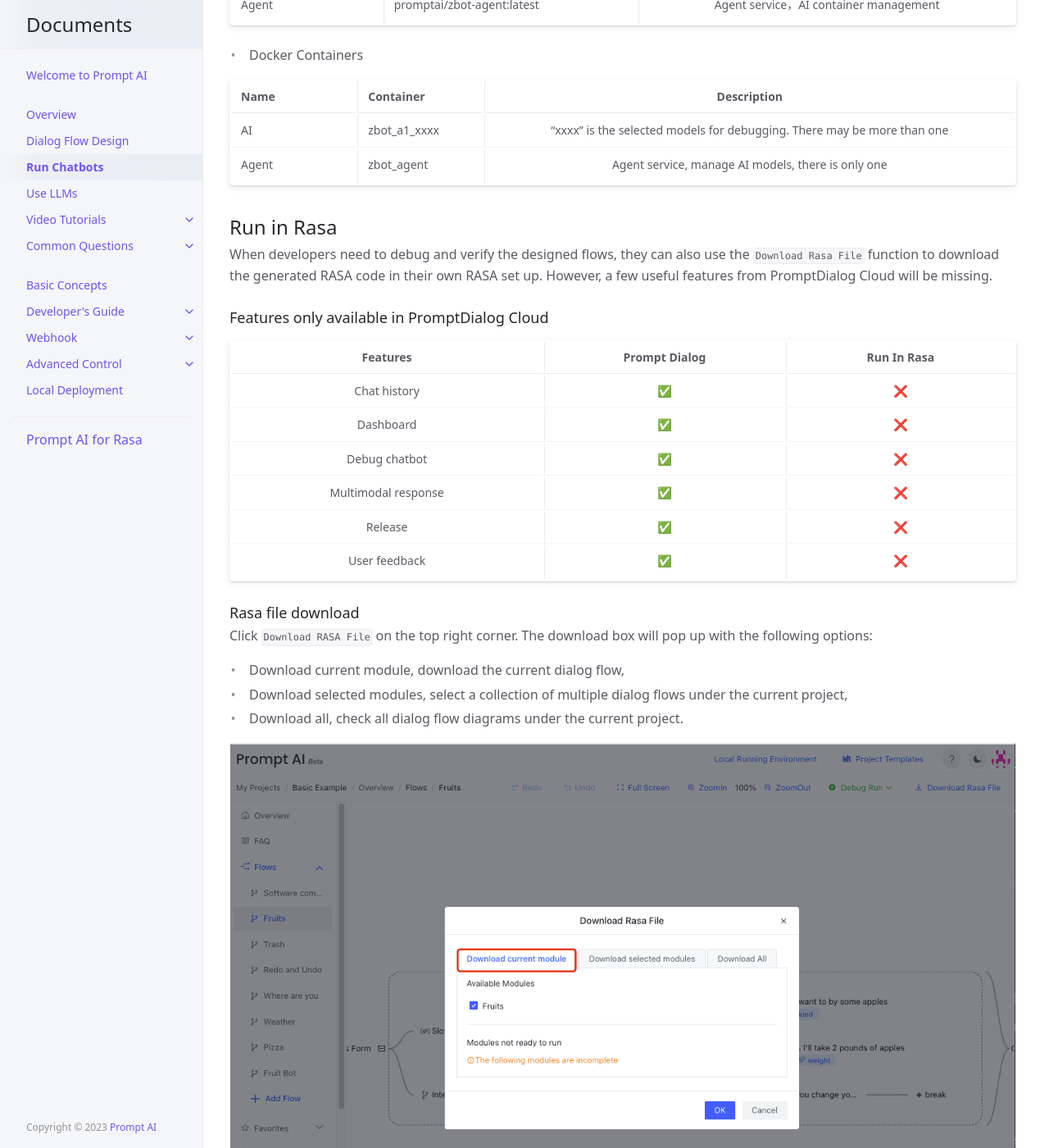
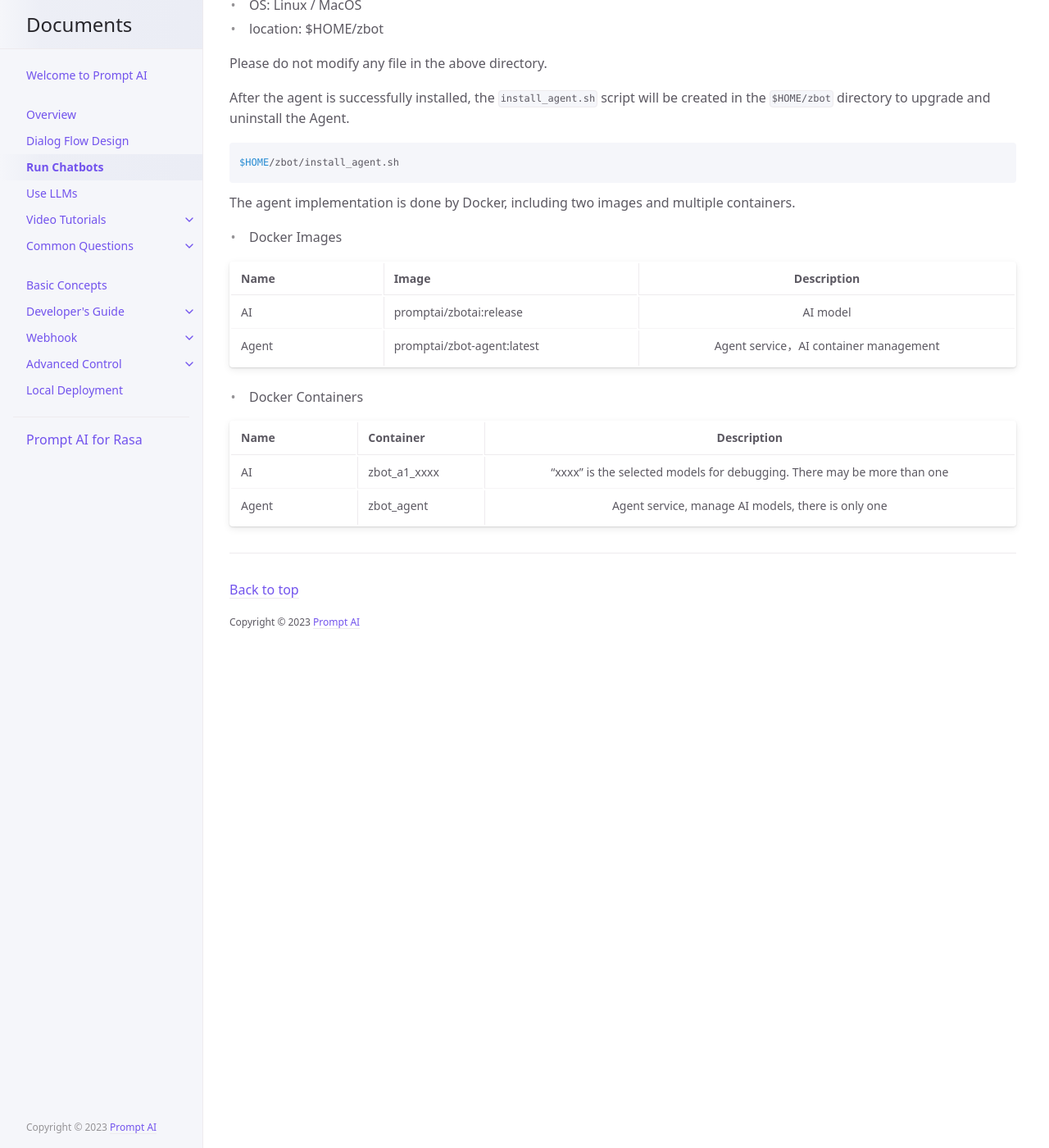
Before and after one commit to ws-cd/ws-cd.github.io, a Jekyll site: the page built from docs/run_bots.md, in a window 1280 px wide and 1400 px high, scrolled down 3499 px. Shown: the whole window at 82% size. Built offline with Jekyll 4.4.1, drawn with Linux system fonts in a browser that asks for light colours; after the commit the page ends 4291 px from its top, so only the background shows below that; some of the changed text lies outside the part shown.

Commit message:
fix: run_bots section

````diff
--- a/docs/run_bots.md
+++ b/docs/run_bots.md
@@ -141,91 +141,3 @@ The agent implementation is done by Docker, including two images and multiple co
 |  AI   | zbot_a1_xxx  | "xxx"为调试的模型或具体的项目，可能有多个，与发布的项目数量有关       |
 | Agent | zbot_agent   | Agent服务，管理AI模型 ，有且仅有一个                             |
 --->
-
-
-## Run in Rasa
-
-When developers need to debug and verify the designed flows, they can also use the `Download Rasa File` function to download the generated RASA code in their own RASA set up.  However, a few useful features from PromptDialog Cloud will be missing.
-
-### Features only available in PromptDialog Cloud
-
-<!---
-| Features                  | Prompt Dialog | Run In Rasa |
-|---------------------------|--------------|-------------|
-| Attachment bot reply      |         ✅   |       ❌    |
-| Chat history              |         ✅   |       ❌    |
-| Condition reply           |         ✅   |       ❌    |
-| Dashboard                 |         ✅   |       ❌    |
-| Debug chatbot             |         ✅   |       ❌    |
-| FAQ:First message to user |         ✅   |       ❌    |
-| FAQ:Last message to user  |         ✅   |       ❌    |
-| FAQ:Multi bot replies     |         ✅   |       ❌    |
-| Image bot reply           |         ✅   |       ❌    |
-| Release                   |         ✅   |       ❌    |
-| User Feedback             |         ✅   |       ❌    |
-
---->
-
-| Features                  | Prompt Dialog | Run In Rasa |
-|---------------------------|--------------|-------------|
-| Chat history              |         ✅   |       ❌    |
-| Dashboard                 |         ✅   |       ❌    |
-| Debug chatbot             |         ✅   |       ❌    |
-| Multimodal response       |         ✅   |       ❌    |
-| Release                   |         ✅   |       ❌    |
-| User feedback             |         ✅   |       ❌    |
-
-### Rasa file download
-
-Click `Download RASA File` on the top right corner.  The download box will pop up with the following options:
-
-* Download current module, download the current dialog flow,
-* Download selected modules, select a collection of multiple dialog flows under the current project,
-* Download all, check all dialog flow diagrams under the current project.
-
-![download-rasa](/assets/images/download_rasa_file_current.png)
-
-- When the current project has a flow diagram containing error nodes, it will be classified into `Unavailable Modules` in the pop-up box.  Move the mouse over the module to see the number of error messages. The link next to the module name can lead to the corresponding flow diagram for modification.
-
-![download_rasa_file_selected.png](/assets/images/download_rasa_file_selected.png)
-
-### Rasa environmental preparation
-
-Local installation requires your local python version 3.8 or above (3.8.10 is recommended), and the following dependent packages need to be installed through pip
-
-```text
-rasa==3.2.0
-jieba==0.42.1
-transformers==4.24.0
-jsonpath==0.82
-```
-
-After installation, enter 'rasa init' on the command line to verify as shown in the figure.
-
-![rasa-env](/assets/images/dev_guide/download-rasa-env.png)
-
-### Run Rasa
-Step 1: Unzip the downloaded Rasa file in your Rasa environment:
-
-![download-rasa-debug-1](/assets/images/dev_guide/download-rasa-debug-1.jpg)
-
-Step 2: Train models.
-
-```shell
-# train model
-rasa train
-
-# Start actions if necessary
-rasa run actions
-
-# Open another command window for run the bot
-rasa shell
-```
-
-Step 3: Observe the output and verify, as shown in the figure.
-
-![download-rasa-debug-2](/assets/images/dev_guide/download-rasa-debug-2.jpg)
-
-<!---
-1、The current version does not support built-in variables
--->
````
Also changed, not shown: other parts of docs/run_bots.md (+3 -3 lines), assets/images/run_bots0.png (added), assets/images/run_bots1.png (added), assets/images/run_bots2.png (added).
